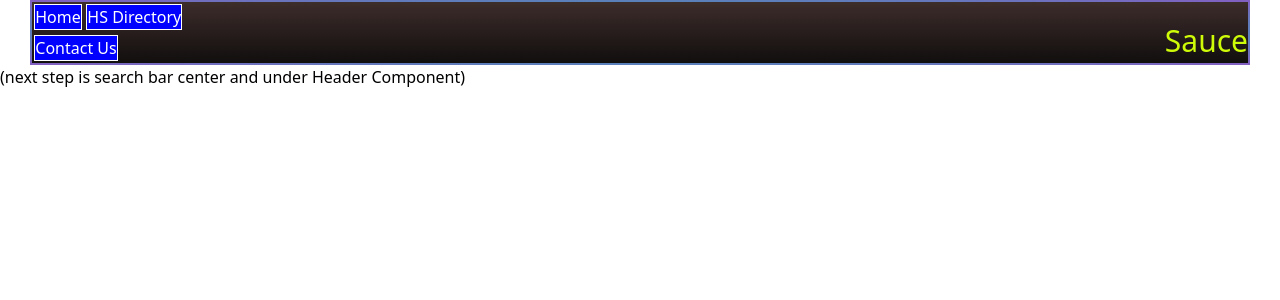
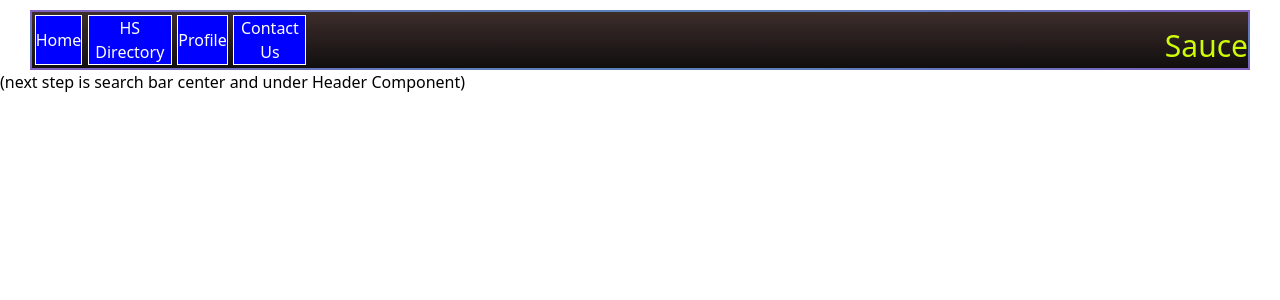
Before and after one commit to Twistedben/hotsauceapp, a React (Create React App) app: page / in a window 1280 px wide. Shown: the top 300 px of the page. Built offline with nearby package versions, Linux system fonts and the light colour scheme.

Commit message:
dropdown is working properly

```diff
--- a/src/Header.css
+++ b/src/Header.css
@@ -4,7 +4,7 @@
     /* flex-direction: row; */
     flex-flow: row wrap;
     justify-content: space-between;
-    margin: 0 30px 0 30px;
+    margin: 10px 30px 0 30px;
     --x: 50%;
 	--y: 50%;
 
@@ -23,6 +23,7 @@
 .btnsOnHeader :nth-child(1) { order:1}
 .btnsOnHeader :nth-child(2) { order:2}
 .btnsOnHeader :nth-child(3) { order:3}
+.btnsOnHeader :nth-child(4) { order:4}
 
 .headerName{
     /* Positions */
@@ -31,7 +32,7 @@
     color: rgb(206, 251, 8)
 }
 
-#homeBtn, #hsDir, #contactUs {
+#homeBtn, #hsDirBtn, #contactUsBtn, #profileBtn  {
     margin: 1%;
     border:1px solid White;
     background:blue;
@@ -54,22 +55,23 @@
 
    .btnsOnHeader{
     display: flex;
-    flex-flow: row wrap;
+    flex-flow: row nowrap;
     justify-content: flex-start;
     align-items: stretch;
     }
-    #homeBtn{
+    /* #homeBtn{
         display: flex;
         align-self: stretch;
         height: 100%;
-    }
+    } */
 
-    .dropbtn {
+    .dropMenuBtn {
         flex-wrap: wrap;
         display: none;
         position: absolute;
     }
   }
+
   @media screen and (max-width: 399px) {
     .Header{
         margin: 0px 0px 0px 0px;
@@ -91,7 +93,7 @@
         align-self: flex-end;
         margin-top: 0%;
     }
-    .dropbtn {
+    .dropMenuBtn {
         background-color: #3498DB;
         color: white;
         padding: 5px;
--- a/src/Header.js
+++ b/src/Header.js
@@ -3,25 +3,73 @@ import './Header.css'
 import './MainContent.css'
 
 class Header extends React.Component {
+    /* this.state {showMenu: false}
+    // showMenu(event) {
+        this.setState: true
+    }
+    */
+    constructor() {
+        super();
+
+        this.state = {
+            showMenu: false
+        }
+        this.showMenu = this.showMenu.bind(this);
+        this.closeMenu = this.closeMenu.bind(this)
+    }
+
+    showMenu(event) {
+        event.preventDefault();
+        if (this.state.showMenu === false) {
+            this.setState({ showMenu: true })
+        } else {
+            this.setState({ showMenu: false })
+        }
+        console.log(this.state.showMenu)
+    }
+
+    closeMenu() {
+
+        this.setState({ showMenu: false }, () => {
+            document.removeEventListener('click', this.closeMenu);
+        });
+    }
+
+    render() {
+        // const closedMenu = this.setState({ showMenu: false })
 
 
 
-    render() {
         return (
             <div className="Header">
                 <div className="headerName">Sauce</div>
                 <nav className="dropDown" role="select">
                     <div className="btnsOnHeader">
-                        <button id="homeBtn"><a href="#">Home</a></button>
-                        <button id="hsDir"><a href="#">HS Directory</a></button>
-                        <button id="contactUs"><a href="#">Contact Us</a></button>
+                        <button id="homeBtn"><a href="/#">Home</a></button>
+                        <button id="hsDirBtn"><a href="/#">HS Directory</a></button>
+                        <button id="profileBtn"><a href="/#">Profile</a></button>
+                        <button id="contactUsBtn"><a href="/#">Contact Us</a></button>
                     </div>
-                    <div className="dropDown">
-                        <button className="dropbtn">Drop</button>
-                        <div id="myDropdown" className="dropdown-content">
-                            {/* going to use a somesort of onClick for it
-                            Ill work on it later */}
-                        </div>
+                    <div className="dropMenuBtn">
+                        <button onClick={this.showMenu}>showMenu</button>
+
+                        {
+                            this.state.showMenu
+                                ? (
+                                    <div className="btnsOnDropDown"
+                                        ref={(element) => {
+                                            this.dropdownMenu = element;
+                                        }}
+                                    >
+                                        <button id="dropDownHome"><a href="/#">Home</a></button>
+                                        <button id="dropDownHsDir"><a href="/#">HS Directory</a></button>
+                                        <button id="dropDownProfile"><a href="/#">Profile</a></button>
+                                        <button id="dropDownContact"><a href="/#">Contact Us</a></button>
+                                    </div>
+                                ) : (
+                                    null
+                                )
+                        }
                     </div>
                     {/**** Going to just use search bar UNDER the Header
                         for every page!!! not easier and smoother***************
```
Also changed, not shown: 1 other file (tests, documents, lock files or other folders).
